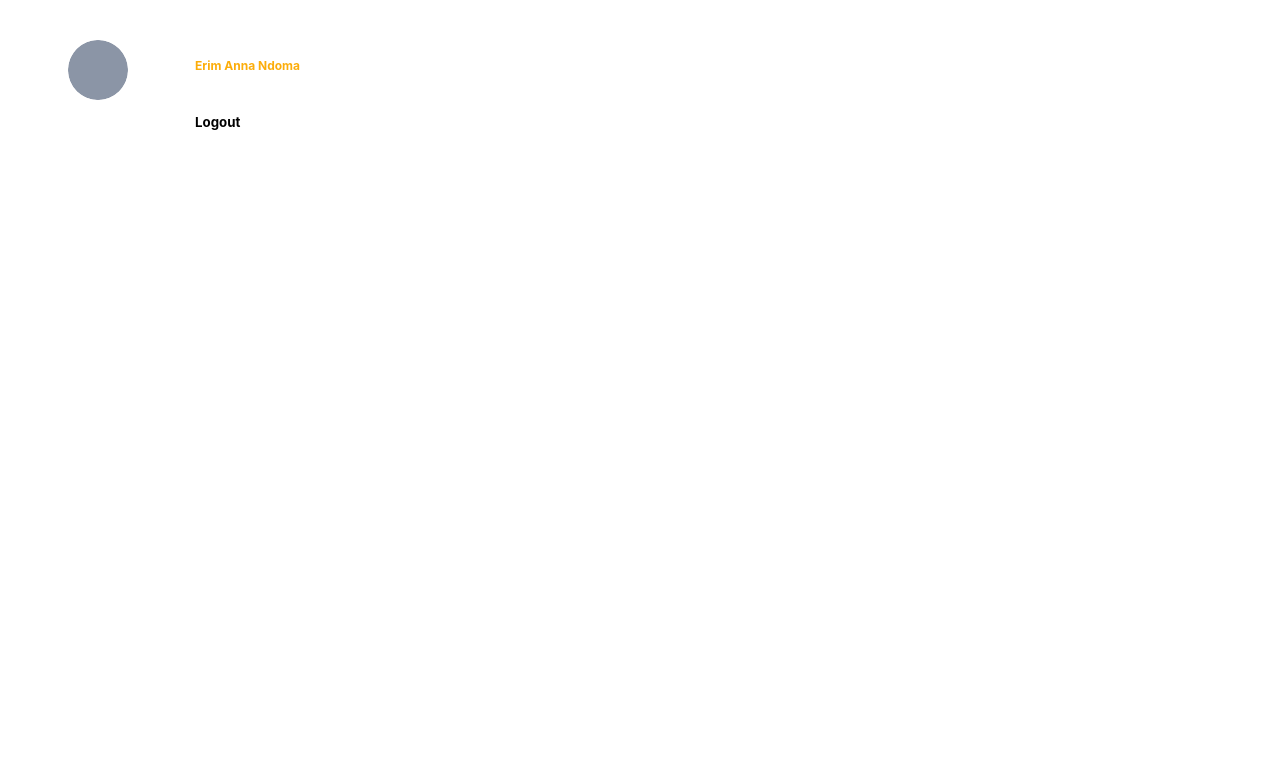
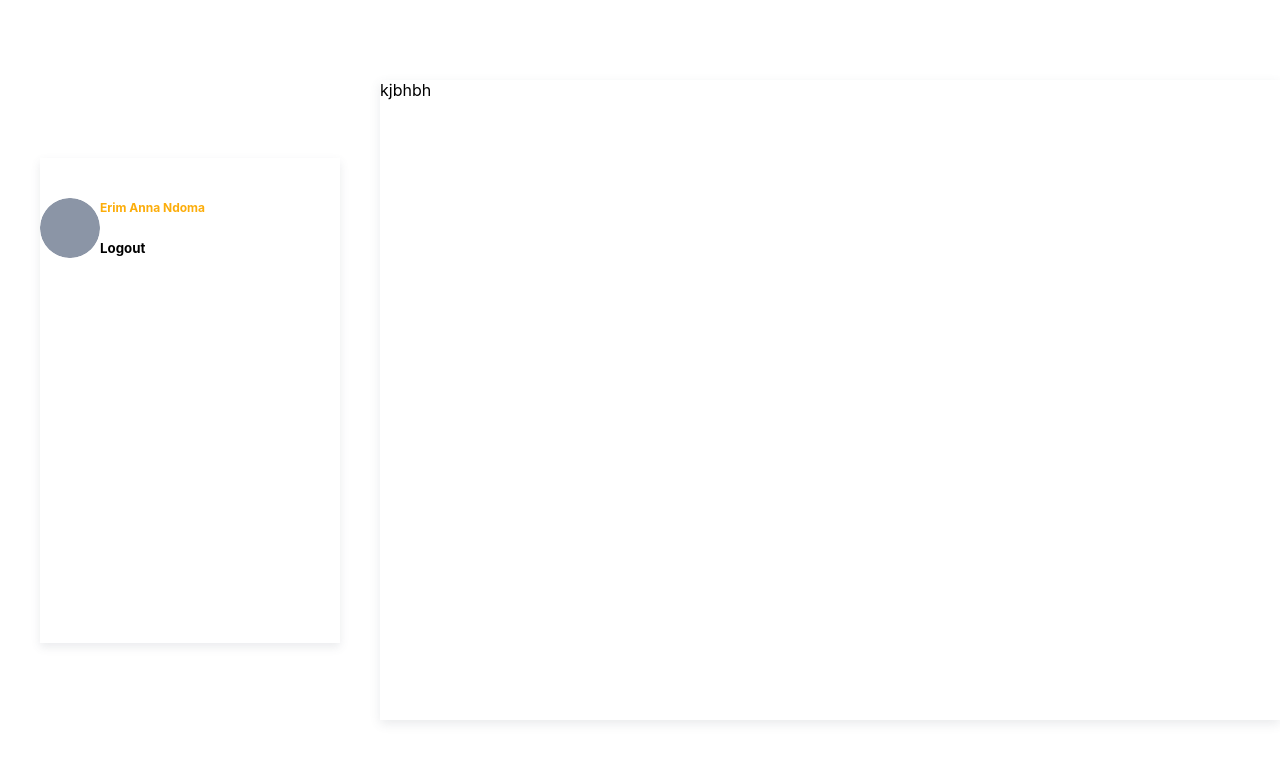
Before and after one commit to godswillokokon/SP-UserDashboard, a React (Create React App) app: page / in a window 1280 px wide. Shown: the top 762 px of the page. Built offline with nearby package versions, Linux system fonts and the light colour scheme.

Commit message:
User Dashboard Body Content Added

```diff
--- a/src/pages/components/Layout.js
+++ b/src/pages/components/Layout.js
@@ -1,11 +1,13 @@
 import React from "react";
 import SideBar from "./SideBar";
 import DashboardContainer from "../dashboard/styles/Container";
+import Body from "./Body";
 
-function Layout() {
+function Layout({ children }) {
 	return (
 		<DashboardContainer>
 			<SideBar />
+			<Body>{children}</Body>
 		</DashboardContainer>
 	);
 }
--- a/src/pages/dashboard/styles/Container.js
+++ b/src/pages/dashboard/styles/Container.js
@@ -2,7 +2,7 @@ import styled from "styled-components";
 
 const DashboardContainer = styled.div`
 	display: grid;
-	grid-template-columns: 300px 1fr;
+	grid-template-columns: 380px 1fr;
 	height: 100vh;
 	grid-template-areas: "sidebar content";
 	@media only screen and (max-width: 720px) {
--- a/src/pages/dashboard/styles/Content.js
+++ b/src/pages/dashboard/styles/Content.js
@@ -3,11 +3,12 @@ import { Link } from "react-router-dom";
 import Colors from "../../../constants/Colors";
 
 const Content = styled.section`
-	background-color: #f8f8fb;
-	padding: 7%;
-	padding-top: 80px;
-	padding-bottom: 100px;
 	overflow-y: auto;
+	margin: auto;
+	width: 100%;
+	min-height: 80vh;
+	background: #ffffff;
+	box-shadow: 0px 4px 10px rgba(81, 92, 111, 0.12);
 	@media only screen and (max-width: 720px) {
 		padding-top: 100px;
 	}
--- a/src/pages/dashboard/styles/SideBar.js
+++ b/src/pages/dashboard/styles/SideBar.js
@@ -2,8 +2,13 @@ import styled from "styled-components";
 import Colors from "../../../constants/Colors";
 
 const SideBar = styled.section`
-	display: flex;
-	flex-direction: column;
+	flex: 0 0 300px;
+	max-width: 300px;
+	min-width: 300px;
+	width: 300px;
+	box-shadow: 0px 4px 9px rgba(81, 92, 111, 0.12);
+	height: 485px;
+	margin: auto;
 	background-color: #ffffff;
 	color: ${Colors.textColor};
 	box-sizing: border-box;
@@ -25,7 +30,6 @@ const SideBar = styled.section`
 SideBar.Header = styled.header`
 	display: flex;
 	flex-direction: row;
-	justify-content: space-between;
 	align-content: center;
 	height: 60px;
 	background-color: #ffffff;
@@ -35,6 +39,10 @@ SideBar.Header = styled.header`
 		font-size: 12px;
 		line-height: 20px;
 		color: #fcad0a;
+		margin: 0;
+	}
+	.logout {
+		margin: 0;
 	}
 	@media only screen and (max-width: 720px) {
 		padding: 0 30px;
@@ -44,7 +52,6 @@ SideBar.Header = styled.header`
 `;
 
 SideBar.Avatar = styled.img`
-  margin: auto;
   background-color: ${Colors.customGrey}
   height: 60px;
   width: 60px;
```
